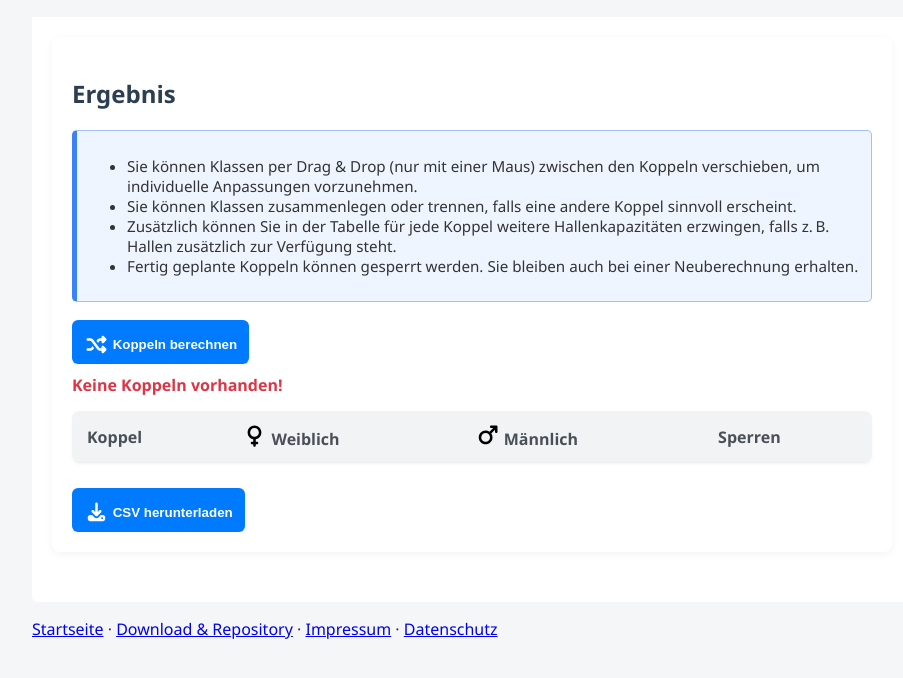
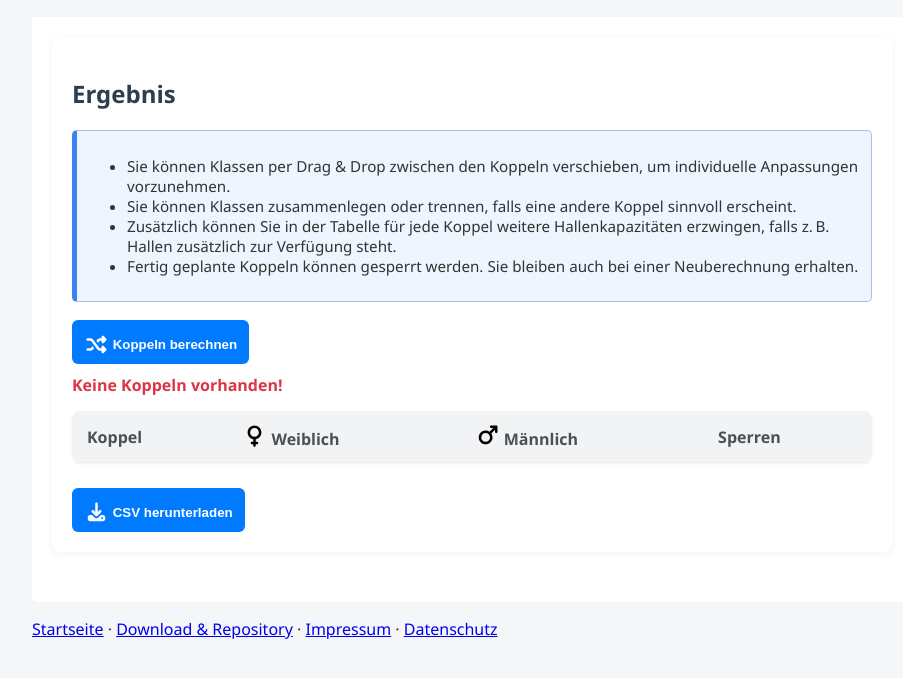
Before and after one commit to fdagner/sportkoppeln, a plain HTML site: page index.html in a window 1280 px wide. Both pictures are taken after a click on the button "Koppeln". Shown: the part 132-810 px from the top of the page, without its empty margins (168-1071 px from the left). Drawn offline with Linux system fonts and the light colour scheme.

Commit message:
2025-08-08

```diff
--- a/index.html
+++ b/index.html
@@ -8,7 +8,6 @@
     <meta name="author" content="fdagner" />
     <title>Sportkoppel-Planer</title>
     <script src="js/script.js" defer></script>
-    <script src="js/drag-drop-touch.esm.min.js" type="module"></script>
     <script src="js/drag-drop-touch.esm.min.js?autoload" type="module"></script>
     <link rel="stylesheet" href="css/style.css" />
 </head>
@@ -159,7 +158,7 @@
             <h2>Ergebnis</h2>
             <div class="info-box">
                 <div class="info-text">
-                    <ul><li>Sie können Klassen per Drag & Drop (nur mit einer Maus) zwischen den Koppeln verschieben, um individuelle Anpassungen vorzunehmen.</li>
+                    <ul><li>Sie können Klassen per Drag & Drop zwischen den Koppeln verschieben, um individuelle Anpassungen vorzunehmen.</li>
                     <li>Sie können Klassen zusammenlegen oder trennen, falls eine andere Koppel sinnvoll erscheint.</li>
                     <li>Zusätzlich können Sie in der Tabelle für jede Koppel weitere Hallenkapazitäten erzwingen, falls z. B. Hallen zusätzlich zur Verfügung steht.</li>
                     <li>Fertig geplante Koppeln können gesperrt werden. Sie bleiben auch bei einer Neuberechnung erhalten.</li>
```
